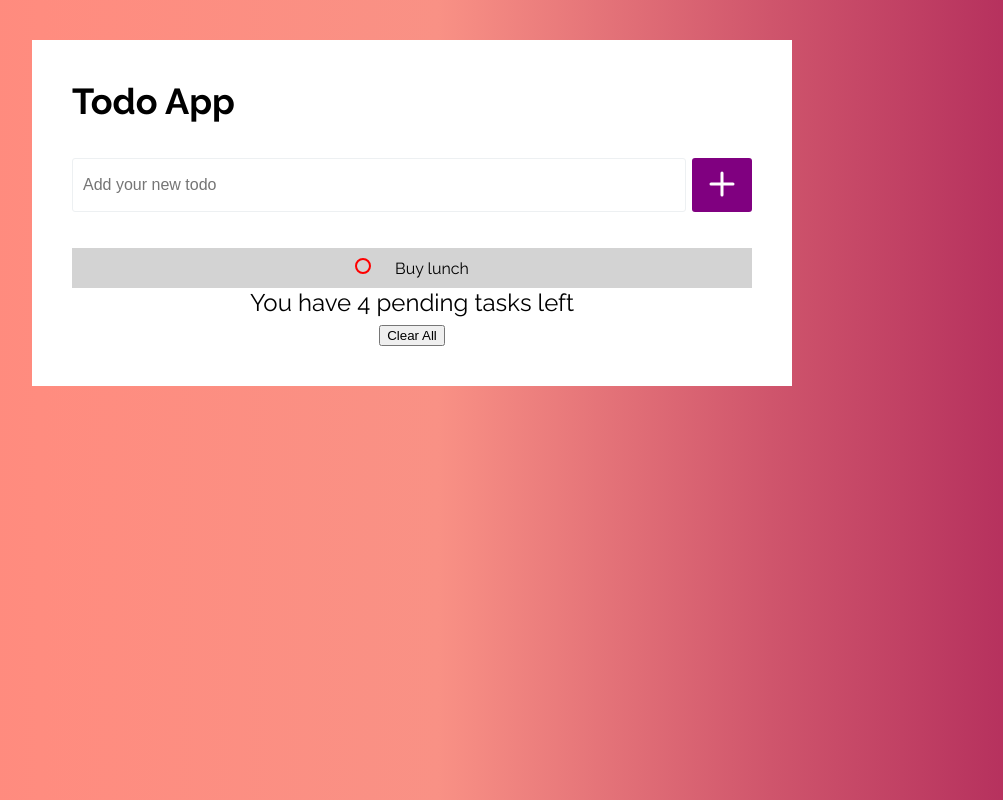
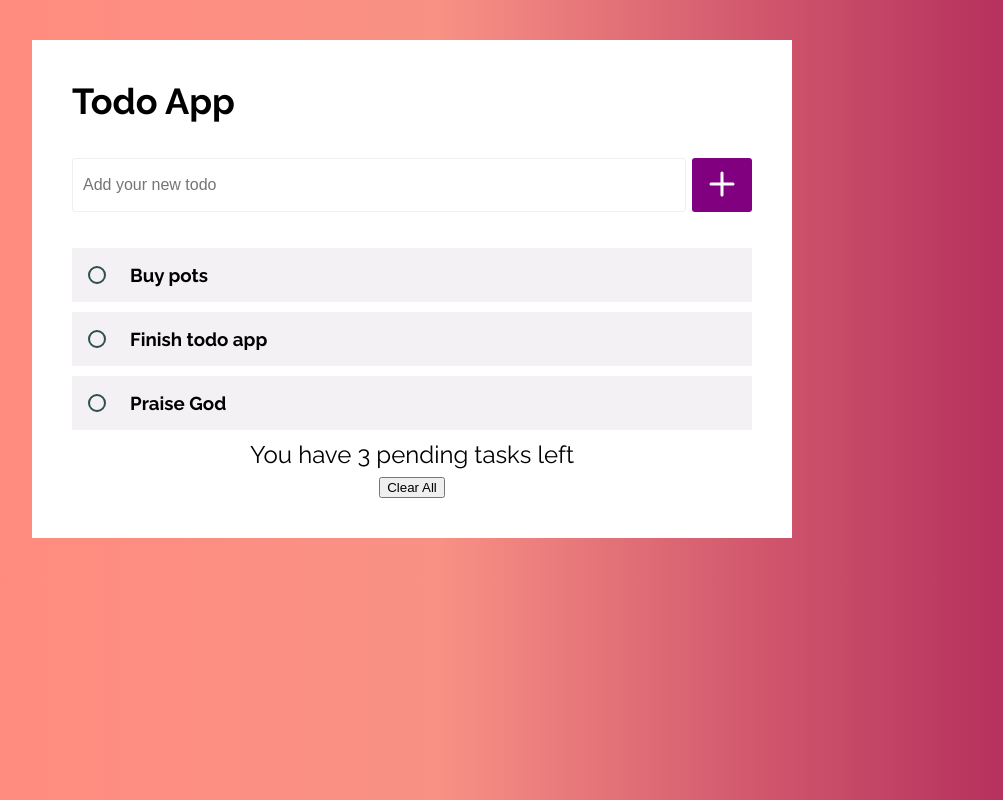
Before and after one commit to LaniJ/todoApp, a React (Create React App) app: page / in a window 1280 px wide. Shown: the whole page, without its empty margins (228-1231 px from the left). Built offline with nearby package versions, Linux system fonts and the light colour scheme.

Commit message:
add and delete todos

```diff
--- a/src/components/CreateTodo/CreateTodo.jsx
+++ b/src/components/CreateTodo/CreateTodo.jsx
@@ -2,12 +2,14 @@ import { useState } from "react";
 import plusIcon from "../../assets/icons/plus-icon.svg";
 import './CreateTodo.css';
 
-const CreateTodo = () => {
+const CreateTodo = ({ addItem }) => {
   const [ todoItem, setTodoItem ] = useState('');
 
   const handleClick = (e) => {
     e.preventDefault();
-    console.log('todoItem', todoItem);
+    const newItem = todoItem.trim();
+    console.log('todoItem', newItem);
+    addItem(newItem);
     setTimeout(() => {
       setTodoItem('');
     }, 1000);
--- /dev/null
+++ b/src/components/Footer/Footer.jsx
@@ -0,0 +1,12 @@
+import './Footer.css';
+
+const Footer = ({ length, deleteAll }) => {
+  return (
+    <div>
+      <p>You have {length} pending tasks left</p>
+      <button onClick={deleteAll}>Clear All</button>
+    </div>
+   );
+}
+
+export default Footer;
--- /dev/null
+++ b/src/components/SingleTodo/SingleTodo.css
@@ -0,0 +1,92 @@
+.single-todo {
+  position: relative;
+  display: flex;
+  align-items: center;
+  font-size: 16px;
+  padding: 16px;
+  background-color: #F4F1F4;
+  margin-bottom: 10px;
+  transition: all 0.1s ease-in;
+}
+.single-todo:hover {
+  background-color: #decedeeb;
+}
+.single-todo:hover .delete-btn  {
+  /* display: block; */
+  visibility: visible;
+}
+.todo-info {
+  display: flex;
+  flex-grow: 1;
+  align-items: center;
+}
+
+.custom_checkbox {
+  display: inline-block;
+  width: 18px;
+  height: 18px;
+  cursor: pointer;
+  border: 2px solid darkslategray;
+  border-radius: 50%;
+  margin-right: 24px;
+  transform: scale(1);
+  transition: transform 300ms ease-in-out;
+  display: flex;
+  flex-direction: column;
+  justify-content: center;
+  padding: 2px;
+  box-sizing: border-box;
+}
+
+
+/* .custom_checkbox::after {
+  content: "";
+  position: absolute;
+  right: 0;
+  left: 0;
+  top: 50%;
+  left: 24px;
+  height: 1px;
+  background: red;
+  background: darkslategray;
+  border-color: darkslategray;
+  box-shadow: inset 0 0 5px white;
+
+} */
+
+.checked {
+  height: 13px;
+    font-weight: 12px;
+    border: 1px solid darkslategray;
+    border-radius: 50%;
+    /* display: flex; */
+    background-color: darkslategray;
+    /* /* width: 12px; */
+}
+.custom_checkbox--checked {
+  display: inline-block;
+}
+
+.crossout {
+  text-decoration: line-through;
+  text-decoration-thickness: 1px;
+}
+.task-completed {
+  background-color: #decedeeb;
+}
+/* .todo-info .crossout {
+  bac
+} */
+.delete-btn {
+  background-color: #E54F3C;
+  outline: none;
+  border: none;
+  border-radius: 3px;
+  cursor: pointer;
+  position: absolute;
+  right: 0;
+  top: 0;
+  visibility: hidden;
+  height: 100%;
+  transition: all 0.1s ease-in;
+}
--- /dev/null
+++ b/src/components/SingleTodo/SingleTodo.jsx
@@ -0,0 +1,60 @@
+import './SingleTodo.css';
+import deleteIcon from "../../assets/icons/delete-icon.svg";
+import { useState } from 'react';
+
+const SingleTodo = ({ todo, deleteItem }) => {
+  const [ checked, setChecked ] = useState(false);
+
+  const handleClick = (todo) => {
+    console.log('todo', todo.checked);
+    checked === true ? setChecked(false) : setChecked(true);
+    // toggleChecked(todo);
+    // console.log('todo', checked);
+  }
+
+  const handleDelete = (id) => {
+    deleteItem(id);
+  }
+
+  // const toggleChecked = (todo) => {
+  //   const { id, checked } = todo;
+  //   // console.log('checked val --->>> ', checked);
+  //   // console.log('todo val --->>> ', todo);
+
+  //   const updatedTodo = {
+  //     ...todo,
+  //     checked : checked === true ? false : true
+  //   };
+  //   // console.log('found -- newTodo', updatedTodo);
+
+  //   // const todoIndex = todos.findIndex(element => element.id === id);
+
+  //   // todos.splice(todoIndex, 1, updatedTodo)
+
+  //   // console.log('Todos object', todos);
+  // }
+
+  return (
+    <div key={todo.id} className={`single-todo ${checked ? 'task-completed' : ''}` }>
+      <div className='todo-info'>
+        <div
+          className={`custom_checkbox`}
+          onClick={() => {handleClick(todo)}}>
+            <div className={checked ? 'checked' : ''}></div>
+        </div>
+        <div>
+          <h3  className={checked ? 'crossout' : ''}>{todo.task}</h3>
+        </div>
+      </div>
+      <button className="delete-btn" onClick={() => handleDelete(todo.id)}>
+        <img
+          className="plus-icon"
+          src={deleteIcon}
+          alt="delete icon"
+        />
+      </button>
+    </div>
+   );
+}
+
+export default SingleTodo;
--- a/src/components/TodoList/TodoList.css
+++ b/src/components/TodoList/TodoList.css
@@ -1,29 +1,10 @@
-.todo-item {
+.todo-items {
   position: relative;
   /* display: flex; */
-  font-size: 16px;
-  padding: 10px;
-  background-color: lightgray;
+
 }
 
-[type="checkbox"]{
-  opacity: 0;
-  position: absolute;
-}
-
-.custom-checkbox{
-  display: inline-block;
-  width: 12px;
-  height: 12px;
-  cursor: pointer;
-  /* border: 2px solid currentColor; */
-  border: 2px solid red;
-  border-radius: 50%;
-  margin-right: 24px;
-  transform: scale(1);
-  transition: transform 300ms ease-in-out;
-}
-.todo-item:hover{
+/* .todo-item:hover{
   transform: scale(1);
   color: #fff;
   background-color: rgb(125, 143, 146);
@@ -43,9 +24,9 @@
 
 [type="checkbox"]:checked + label{
     opacity: 0.5;
-}
+} */
 
-.todo-item label::after{
+/* .todo-item label::after{
   content: "";
   position: absolute;
   right: 0;
@@ -57,9 +38,9 @@
   transform: scale(0);
   transform-origin: right;
   transition: transform 150ms ease-in-out;
-}
+} */
 
-[type="checkbox"]:checked + label::after{
+/* [type="checkbox"]:checked + label::after{
   transform: scale(1);
   transform-origin: right;
-}
+} */
--- a/src/components/TodoList/TodoList.jsx
+++ b/src/components/TodoList/TodoList.jsx
@@ -1,13 +1,14 @@
 import './TodoList.css'
-const TodoList = () => {
+
+import SingleTodo from '../SingleTodo/SingleTodo'
+
+const TodoList = ({ todos, deleteItem }) => {
+
   return (
-    <div className="todo-item">
-      <input type="checkbox" />
-      <label>
-          <span class="custom-checkbox"></span>
-          Buy lunch
-      </label>
-      {/* <p>Buy lunch</p> */}
+    <div className="todo-items">
+       {todos.map(todo => (
+        <SingleTodo key={todo.id} todo={todo} deleteItem={deleteItem}/>
+       ))}
     </div>
   );
 }
--- a/src/components/TodoWrapper/TodoWrapper.jsx
+++ b/src/components/TodoWrapper/TodoWrapper.jsx
@@ -1,17 +1,43 @@
 import './TodoWrapper.css';
 import CreateTodo from '../CreateTodo/CreateTodo';
 import TodoList from '../TodoList/TodoList'
+import { useState } from 'react';
+import Footer from '../Footer/Footer';
+
 
 const TodoWrapper = () => {
+  const [ todos, setTodos ] = useState([
+    {task : "Buy pots", id: 1, checked: false},
+    {task : "Finish todo app", id: 2, checked: false},
+    {task : "Praise God", id: 3, checked: false}
+  ])
+
+
+  const addItem = (item) => {
+    const newTodo = { task: item, id: (Math.floor(Math.random() * 1000)), checked: false}
+    // console.log('newTodo', newTodo);
+    const modTodos = [ ...todos, newTodo ]
+    // console.log('modTodos', modTodos);
+    setTodos(modTodos)
+  }
+  const deleteItem = (id) => {
+    const currentTodos = todos.filter(task => task.id !== id);
+    // console.log('deletedTodoIndex', deletedTodoIndex);
+    // todos.splice(deletedTodoIndex, 1);
+    console.log('in parent-- todos', currentTodos);
+    setTodos(currentTodos);
+  }
+
+  const deleteAllTodos = () => {
+    setTodos([])
+  }
+
   return (
     <div className="todo-wrapper">
       <h2 className="todo-wrapper__header">Todo App</h2>
-      <CreateTodo />
-      <TodoList />
-      <div>
-        <p>You have 4 pending tasks left</p>
-        <button>Clear All</button>
-      </div>
+      <CreateTodo addItem={addItem}/>
+      <TodoList todos={todos} deleteItem={deleteItem} />
+      <Footer length={todos.length} deleteAll={deleteAllTodos}/>
     </div>
   );
 }
```
Also changed, not shown: src/assets/icons/delete-icon.svg (added), src/components/Footer/Footer.css (added).
